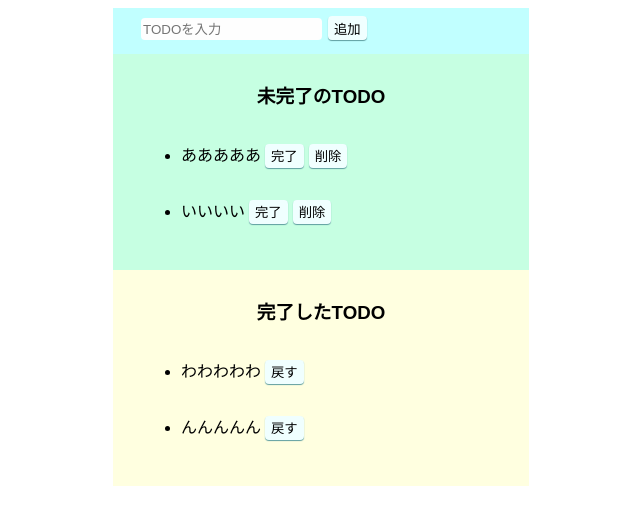
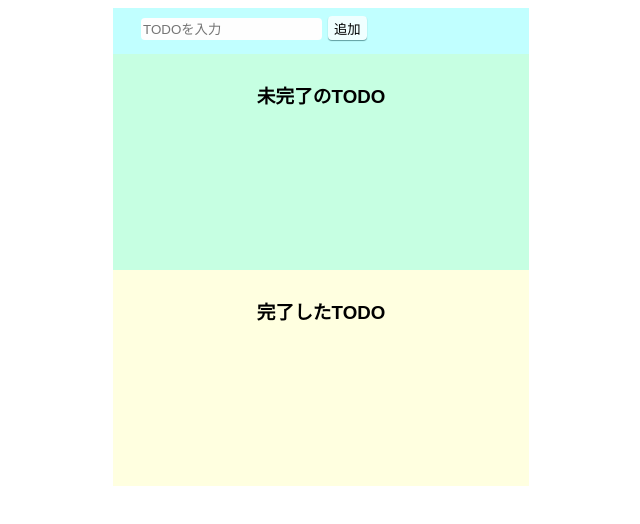
Before and after one commit to FlatField/react-learning, a React (Create React App) app in the folder react-todo-app/: page / in a window 1280 px wide. Shown: the top 524 px of the page, without its empty margins (319-959 px from the left). Built offline with nearby package versions, Linux system fonts and the light colour scheme.

Commit message:
todoアプリが完成したので、buildしました

```diff
--- a/react-todo-app/src/App.jsx
+++ b/react-todo-app/src/App.jsx
@@ -8,9 +8,9 @@ import { CompleteTodos } from './components/CompleteTodos';
 export function App() {
   const [todoText, setTodoText] = useState('');
 
-  const [incompleteTodos, setIncompleteTodos] = useState(['あああああ','いいいい']);
+  const [incompleteTodos, setIncompleteTodos] = useState([]);
 
-  const [completeTodos, setCompleteTodos] = useState(['わわわわわ', 'んんんんん']);
+  const [completeTodos, setCompleteTodos] = useState([]);
 
   const onChangeTodoText = (e) => setTodoText( e.target.value );
 
@@ -56,7 +56,14 @@ export function App() {
       <InputTodo todoText={todoText}
         onChange={onChangeTodoText}
         onClick={onClickAdd}
+        disabled={incompleteTodos.length >= 5}
       />
+      {incompleteTodos.length >= 5  &&
+        <p style={{ color:'red'}}>
+        登録できるtodoの上限5までです。<br/>
+        タスクを消化してください
+      </p>
+      }
 
       <InCompleteTodo
         incompleteTodos={incompleteTodos}
--- a/react-todo-app/src/components/inputTodo.jsx
+++ b/react-todo-app/src/components/inputTodo.jsx
@@ -8,7 +8,7 @@ const style = {
 };
 
 export const InputTodo = (props) => {
-    const {todoText, onChange, onClick } = props;
+    const {todoText, onChange, onClick, disabled } = props;
     return (
         <section style={style}>
             <div>
@@ -16,6 +16,7 @@ export const InputTodo = (props) => {
                 placeholder="TODOを入力"type="text"
                 value={todoText}
                 onChange={onChange}
+                disabled={disabled}
             />
             <button onClick={onClick}>追加</button>
             </div>
```
